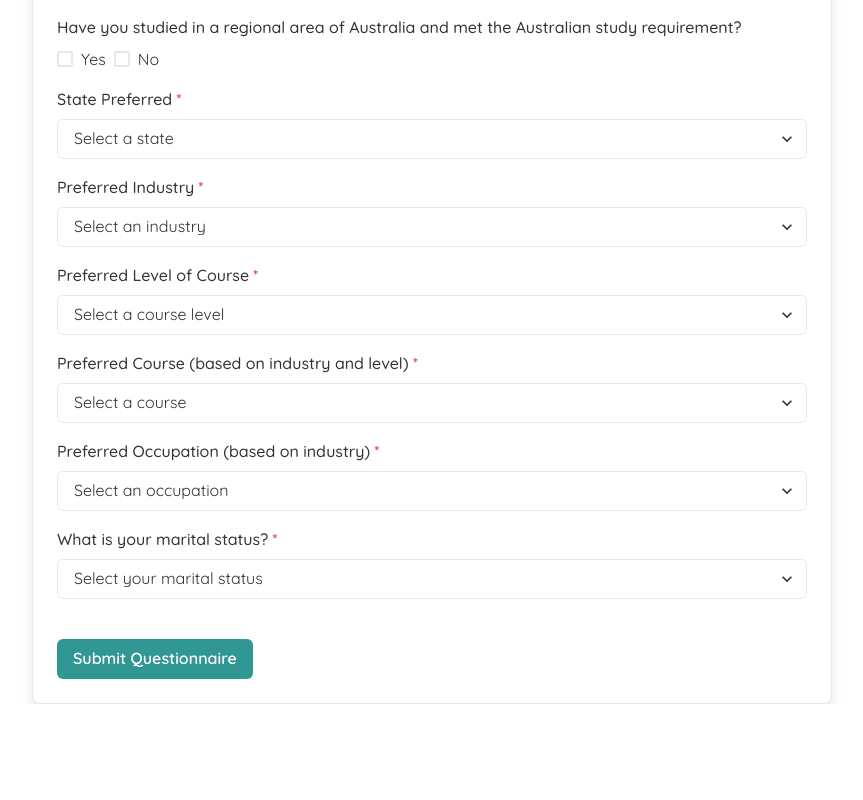
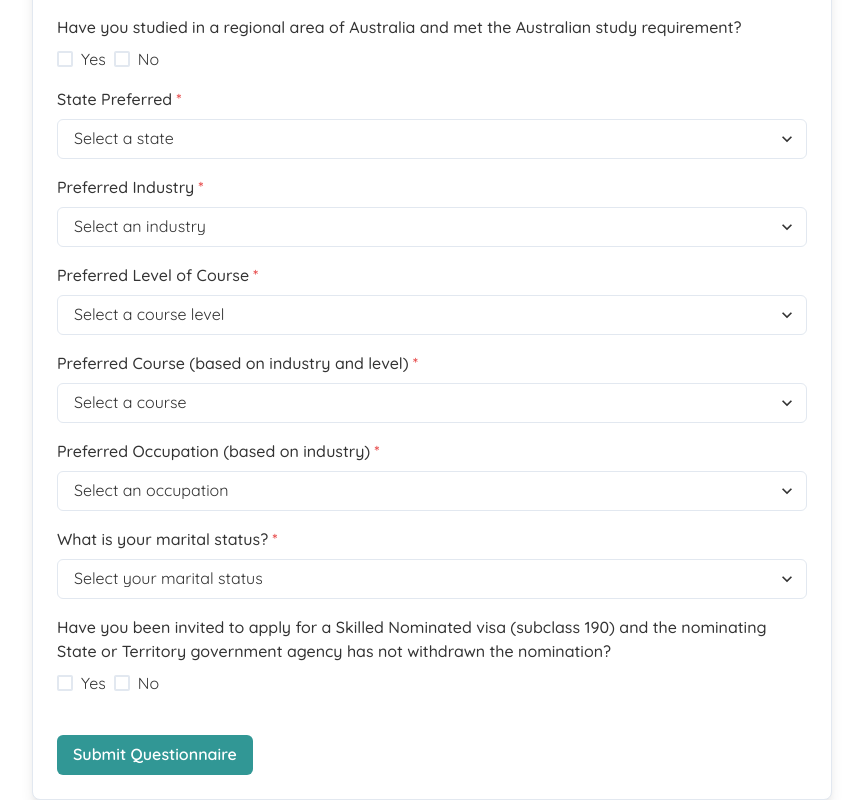
Before and after one commit to chaoskid/easyresi, a React (Create React App) app in the folder frontend/: page /questionairre in a window 1280 px wide. Shown: the part 1110-1910 px from the top of the page, without its empty margins (208-1071 px from the left). Before the commit the page ends 1814 px from the top, so only its background shows below. Built offline with nearby package versions, Linux system fonts and the light colour scheme.

Commit message:
added the redirect after registering and updated questionnaire with the nomination question.

```diff
--- a/frontend/src/pages/questionairre.js
+++ b/frontend/src/pages/questionairre.js
@@ -242,6 +242,17 @@ const Questionairre = () => {
             </Select>
           </FormControl>
 
+          {/* Nomination */}
+          <FormControl mb={4}>
+            <FormLabel>Have you been invited to apply for a Skilled Nominated visa (subclass 190) and the nominating State or Territory government agency has not withdrawn the nomination?</FormLabel>
+            <CheckboxGroup onChange={(value) => updateFormData("nomination", value)}>
+              <Stack direction="row">
+                <Checkbox value="yes">Yes</Checkbox>
+                <Checkbox value="no">No</Checkbox>
+              </Stack>
+            </CheckboxGroup>
+          </FormControl>
+
           {/* Submit Button */}
           <Button mt={6} colorScheme="teal" type="submit">
             Submit Questionnaire
--- a/frontend/src/pages/register.js
+++ b/frontend/src/pages/register.js
@@ -63,8 +63,13 @@ const FormComponent = () => {
             console.log('Registration successful', formData);
             //navigate('/', { state: { message: 'Registered' } }); TODO NAVIGATE
             try {
-                const response = await axios.post('http://127.0.0.1:5000/auth/register', formData);
+                const response = await axios.post('http://localhost:5000/auth/register', formData);
                 console.log(response.data);  // Handle the response from backend flask (harrison).
+                if (response.status = 200) {
+                    window.location.href = '/login';
+                } else {
+                    setError(response.data.message);
+                }
             } catch (error) {
                 console.error('There was an error submitting the form!', error);
             }
```
